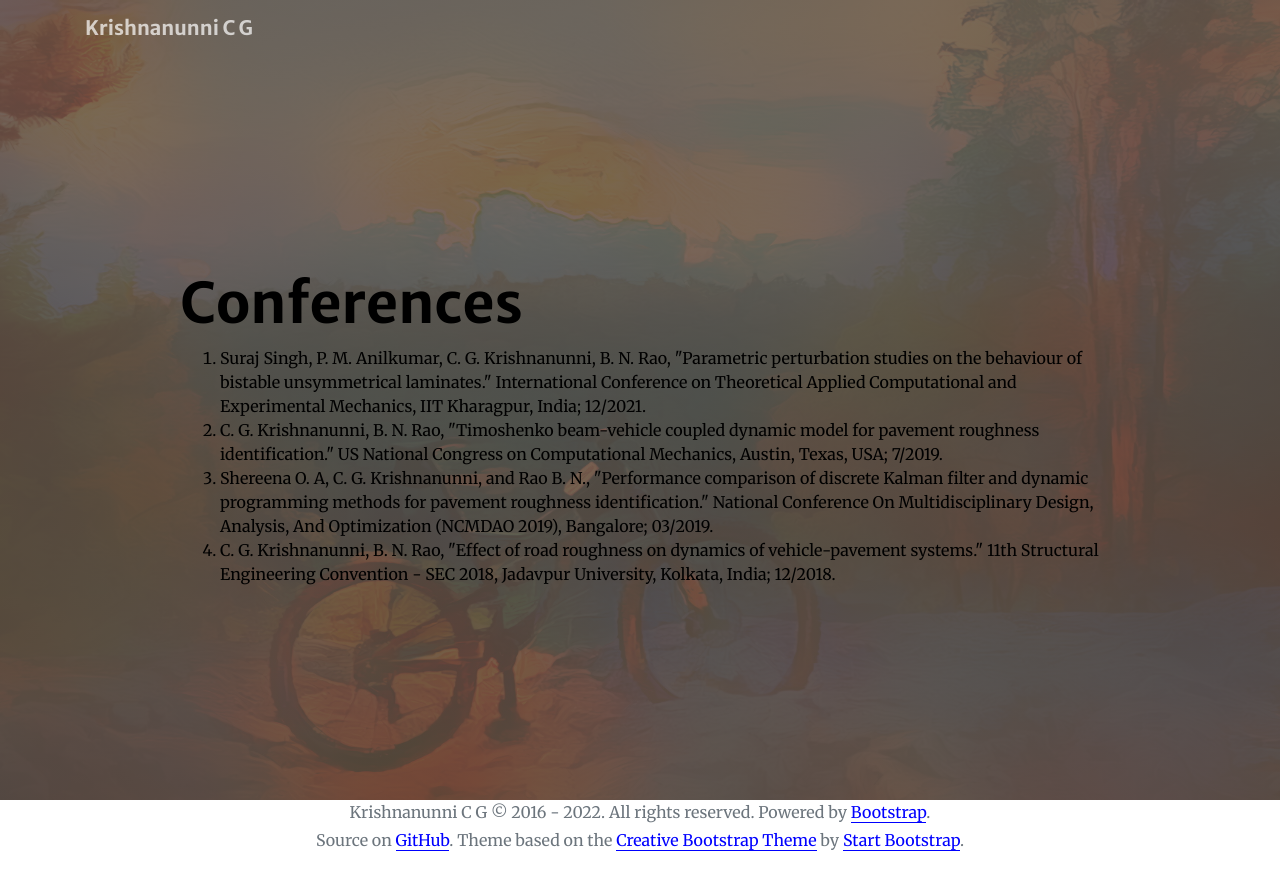
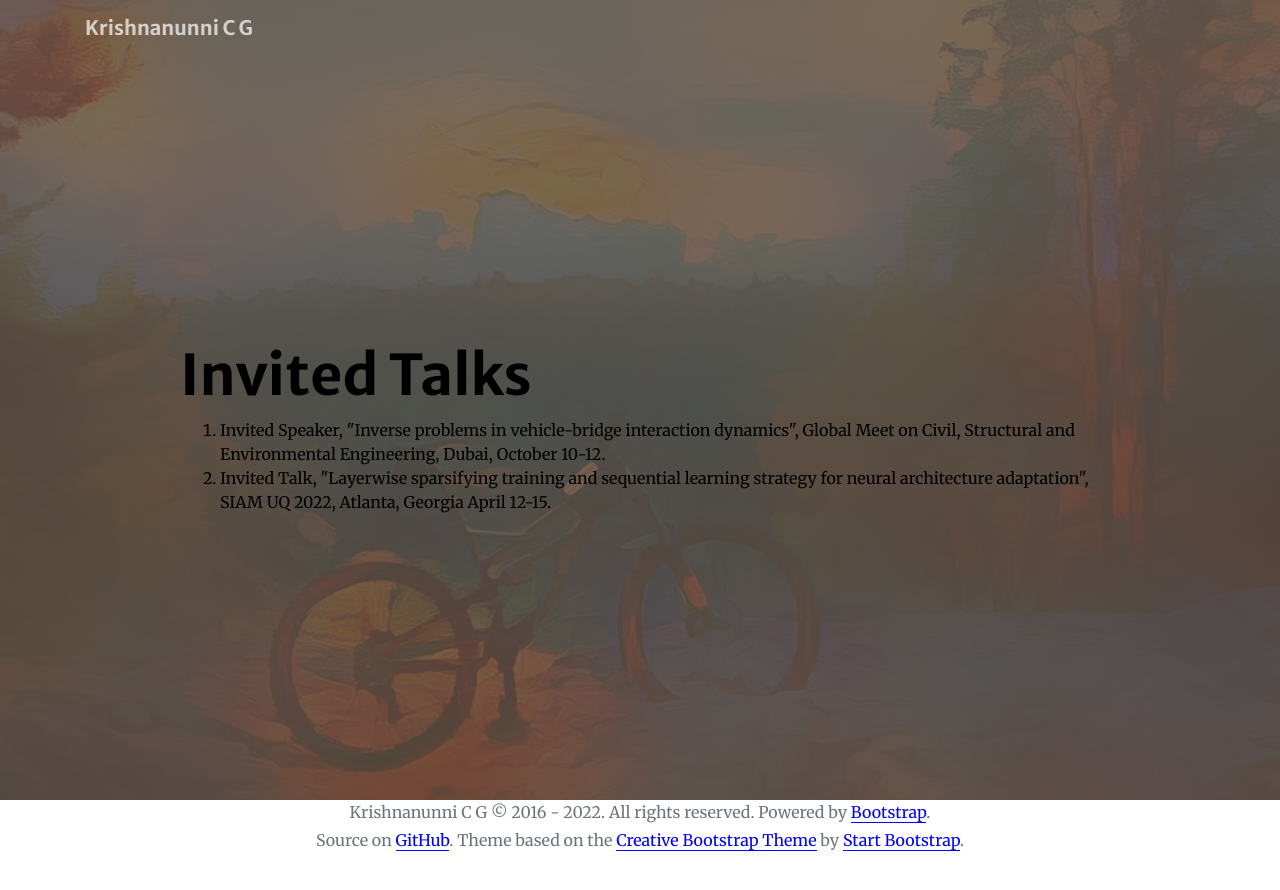
Before and after one commit to cgkrishnanunni/invited_talks, a plain HTML site: page index.html in a window 1280 px wide. Drawn offline with nearby package versions, Linux system fonts and the light colour scheme; no server answers.

Commit message:
Update index.html

```diff
--- a/index.html
+++ b/index.html
@@ -81,13 +81,11 @@
       <div class="row">
         <div class="col-lg-10 mx-auto">
           <h1 class="text">
-						<strong>Conferences</strong>
+						<strong>Invited Talks</strong>
 					</h1>
           <ol>
-            <li>Suraj Singh, P. M. Anilkumar, C. G. Krishnanunni, B. N. Rao, "Parametric perturbation studies on the behaviour of bistable unsymmetrical laminates."  International Conference on Theoretical Applied Computational and Experimental Mechanics, IIT Kharagpur, India; 12/2021.</li>
-            <li>C. G. Krishnanunni, B. N. Rao, "Timoshenko beam-vehicle coupled dynamic model for pavement roughness identification." US National Congress on Computational Mechanics, Austin, Texas, USA; 7/2019.</li>
-            <li>Shereena O. A, C. G. Krishnanunni, and Rao B. N., "Performance comparison of discrete Kalman filter and dynamic programming methods for pavement roughness identification." National Conference On Multidisciplinary Design, Analysis, And Optimization (NCMDAO 2019), Bangalore; 03/2019.</li>
-            <li>C. G. Krishnanunni, B. N. Rao, "Effect of road roughness on dynamics of vehicle-pavement systems." 11th Structural Engineering Convention - SEC 2018, Jadavpur University, Kolkata, India; 12/2018.</li>
+            <li>Invited Speaker, "Inverse problems in vehicle-bridge interaction dynamics", Global Meet on Civil, Structural and Environmental Engineering, Dubai, October 10-12.</li>
+            <li>Invited Talk, "Layerwise sparsifying training and sequential learning strategy for neural architecture adaptation", SIAM UQ 2022, Atlanta, Georgia April 12-15.</li>
           </ol>
 
 				</div>
```
